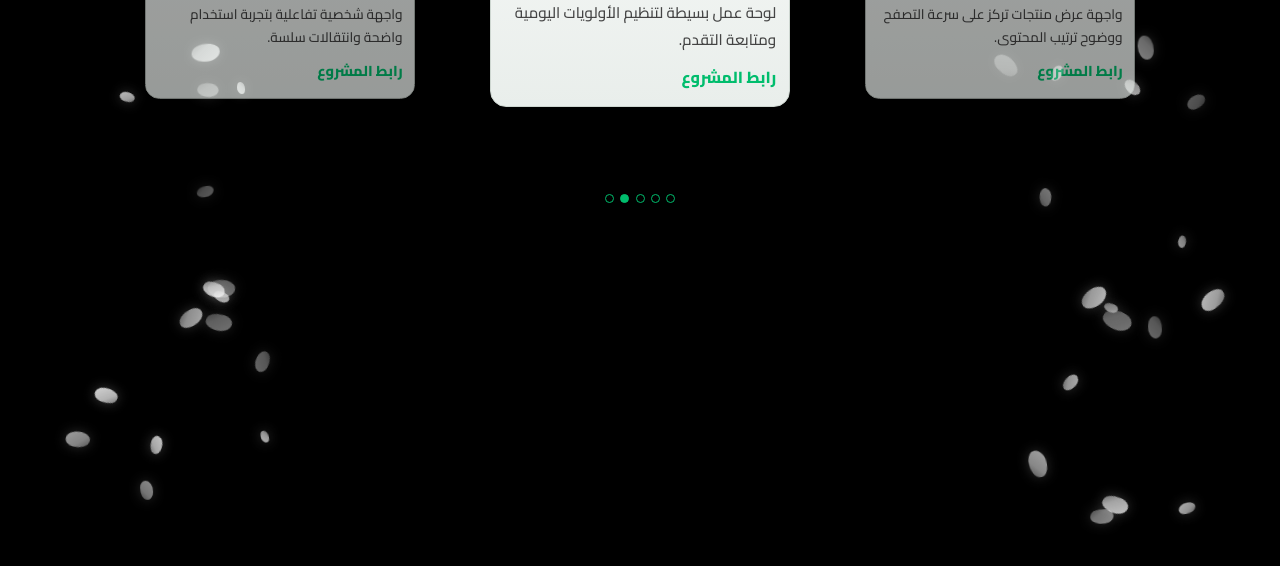
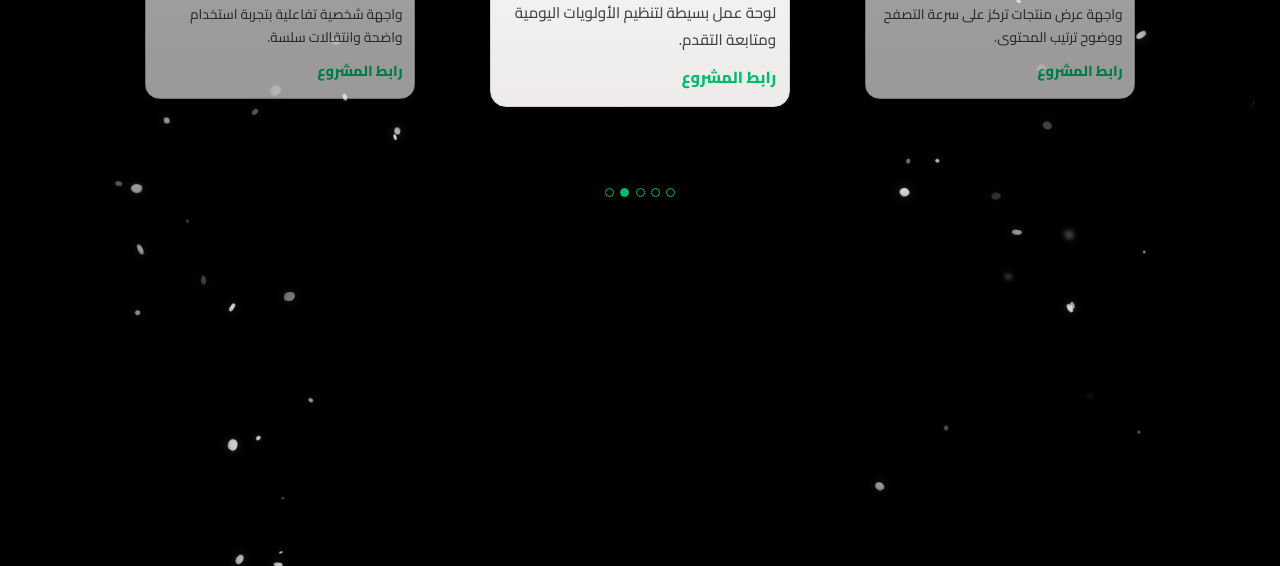
Before and after one commit to albaraxo/portofolio, a plain HTML site: page index.html in a window 1280 px wide. Shown: the part 234-800 px from the top of the page. Drawn offline with Linux system fonts and the light colour scheme.

Commit message:
enhance animation

```diff
--- a/scripts/petals/petals-animation.js
+++ b/scripts/petals/petals-animation.js
@@ -4,17 +4,20 @@ const rightLane = document.getElementById("ambientRight");
 function populateLane(container, side) {
   if (!container) return;
 
-  const COUNT = 20;
+  const COUNT = 34;
 
   for (let i = 0; i < COUNT; i += 1) {
     const petal = document.createElement("span");
-    const size = 12 + Math.random() * 18;
-    const y = 4 + Math.random() * 92;
-    const duration = 9 + Math.random() * 7;
+    const size = 3 + Math.random() * 8;
+    const y = -4 + Math.random() * 104;
+    const duration = 14 + Math.random() * 14;
     const delay = -Math.random() * duration;
-    const sway = -28 + Math.random() * 56;
-    const travel = 68 + Math.random() * 70;
-    const opacity = 0.35 + Math.random() * 0.5;
+    const sway = -20 + Math.random() * 40;
+    const travel = 90 + Math.random() * 140;
+    const fall = 140 + Math.random() * 230;
+    const opacity = 0.2 + Math.random() * 0.65;
+    const stretch = 0.45 + Math.random() * 0.55;
+    const blur = Math.random() < 0.2 ? 1.2 + Math.random() * 1.5 : 0.1 + Math.random() * 0.6;
 
     petal.className = `petal ${side === "left" ? "petal-left" : "petal-right"}`;
     petal.style.setProperty("--size", `${size.toFixed(2)}px`);
@@ -23,7 +26,10 @@ function populateLane(container, side) {
     petal.style.setProperty("--delay", `${delay.toFixed(2)}s`);
     petal.style.setProperty("--sway", `${sway.toFixed(2)}px`);
     petal.style.setProperty("--travel", `${travel.toFixed(2)}px`);
+    petal.style.setProperty("--fall", `${fall.toFixed(2)}px`);
     petal.style.setProperty("--opacity", opacity.toFixed(2));
+    petal.style.setProperty("--stretch", stretch.toFixed(2));
+    petal.style.setProperty("--blur", `${blur.toFixed(2)}px`);
 
     container.appendChild(petal);
   }
--- a/styles/contents.css
+++ b/styles/contents.css
@@ -253,7 +253,7 @@ body:not(.is-loading) .site-shell {
 .projects-shell {
   display: flex;
   flex-direction: column;
-  gap: 0.28rem;
+  gap: 0.06rem;
 }
 
 .projects-viewport {
@@ -273,7 +273,7 @@ body:not(.is-loading) .site-shell {
   left: 50%;
   width: min(32%, 300px);
   border: 1px solid #cdd6d0;
-  background: linear-gradient(180deg, #f2f5f3 0%, #e9eeeb 100%);
+  background: linear-gradient(180deg, #f2f5f3 0%, #eeeaea 100%);
   padding: 0.9rem 0.8rem;
   border-radius: 16px;
   opacity: 0;
@@ -335,7 +335,7 @@ body:not(.is-loading) .site-shell {
   justify-content: center;
   align-items: center;
   gap: 0.4rem;
-  margin-top: 0.15rem;
+  margin-top: 0;
 }
 
 .projects-arrows {
--- a/styles/petals.css
+++ b/styles/petals.css
@@ -2,7 +2,7 @@
   position: fixed;
   top: 0;
   bottom: 0;
-  width: clamp(170px, 24vw, 320px);
+  width: clamp(220px, 34vw, 500px);
   z-index: 12;
   pointer-events: none;
   overflow: hidden;
@@ -10,12 +10,12 @@
 
 .ambient-left {
   left: clamp(8px, 2vw, 28px);
-  mask-image: linear-gradient(to right, #000000 84%, transparent 100%);
+  mask-image: linear-gradient(to right, #000000 92%, transparent 100%);
 }
 
 .ambient-right {
   right: clamp(8px, 2vw, 28px);
-  mask-image: linear-gradient(to left, #000000 84%, transparent 100%);
+  mask-image: linear-gradient(to left, #000000 92%, transparent 100%);
 }
 
 .ambient-track {
@@ -28,13 +28,14 @@
   top: var(--y);
   left: 50%;
   width: var(--size);
-  height: calc(var(--size) * 0.66);
+  height: calc(var(--size) * var(--stretch, 0.62));
   opacity: var(--opacity);
-  background: linear-gradient(135deg, #ffffff 0%, #d4d4d4 62%, #7f7f7f 100%);
-  border-radius: 58% 42% 64% 36% / 62% 38% 58% 42%;
-  box-shadow: 0 0 12px rgba(255, 255, 255, 0.28);
-  filter: blur(0.15px);
+  background: radial-gradient(circle at 35% 30%, #ffffff 0%, #f2f2f2 45%, #bcbcbc 100%);
+  border-radius: 62% 38% 57% 43% / 60% 40% 54% 46%;
+  box-shadow: 0 0 8px rgba(255, 255, 255, 0.24);
+  filter: blur(var(--blur, 0.2px));
   will-change: transform;
+  mix-blend-mode: screen;
 }
 
 .petal-left {
@@ -49,35 +50,35 @@
 
 @keyframes lane-left {
   0% {
-    transform: translate3d(calc(-1 * var(--travel)), 0, 0) rotate(0deg);
+    transform: translate3d(calc(-1 * var(--travel)), calc(-1 * var(--fall)), 0) rotate(0deg);
   }
 
   50% {
-    transform: translate3d(calc(var(--travel) * 0.1), calc(var(--sway) * 0.35), 0) rotate(170deg);
+    transform: translate3d(calc(var(--travel) * 0.15), calc(var(--fall) * 0.2 + var(--sway) * 0.35), 0) rotate(160deg);
   }
 
   100% {
-    transform: translate3d(var(--travel), calc(var(--sway) * -0.2), 0) rotate(340deg);
+    transform: translate3d(var(--travel), calc(var(--fall) + var(--sway) * 0.2), 0) rotate(320deg);
   }
 }
 
 @keyframes lane-right {
   0% {
-    transform: translate3d(var(--travel), 0, 0) rotate(0deg);
+    transform: translate3d(var(--travel), calc(-1 * var(--fall)), 0) rotate(0deg);
   }
 
   50% {
-    transform: translate3d(calc(var(--travel) * -0.1), calc(var(--sway) * -0.35), 0) rotate(-170deg);
+    transform: translate3d(calc(var(--travel) * -0.15), calc(var(--fall) * 0.2 + var(--sway) * -0.35), 0) rotate(-160deg);
   }
 
   100% {
-    transform: translate3d(calc(-1 * var(--travel)), calc(var(--sway) * 0.2), 0) rotate(-340deg);
+    transform: translate3d(calc(-1 * var(--travel)), calc(var(--fall) + var(--sway) * -0.2), 0) rotate(-320deg);
   }
 }
 
 @media (max-width: 900px) {
   .ambient-lane {
-    width: clamp(130px, 24vw, 190px);
+    width: clamp(170px, 31vw, 280px);
   }
 }
 
```
